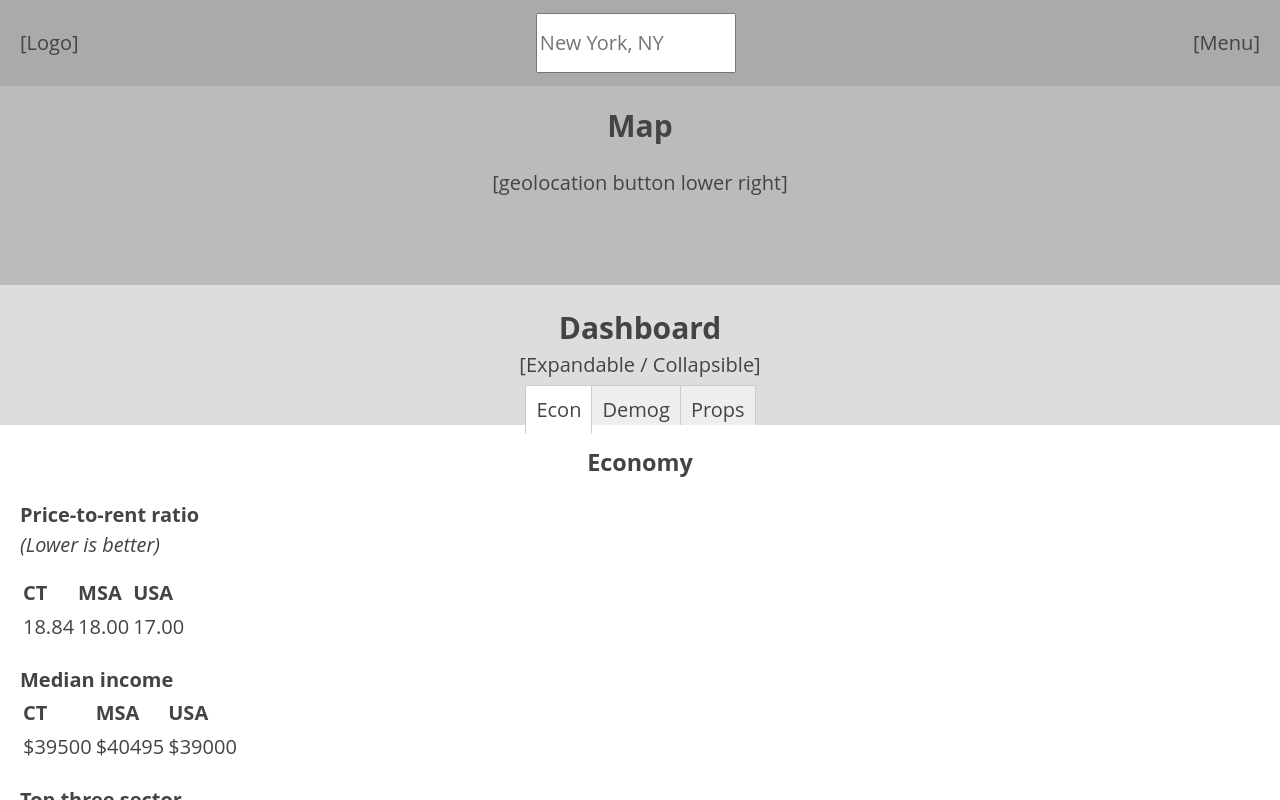
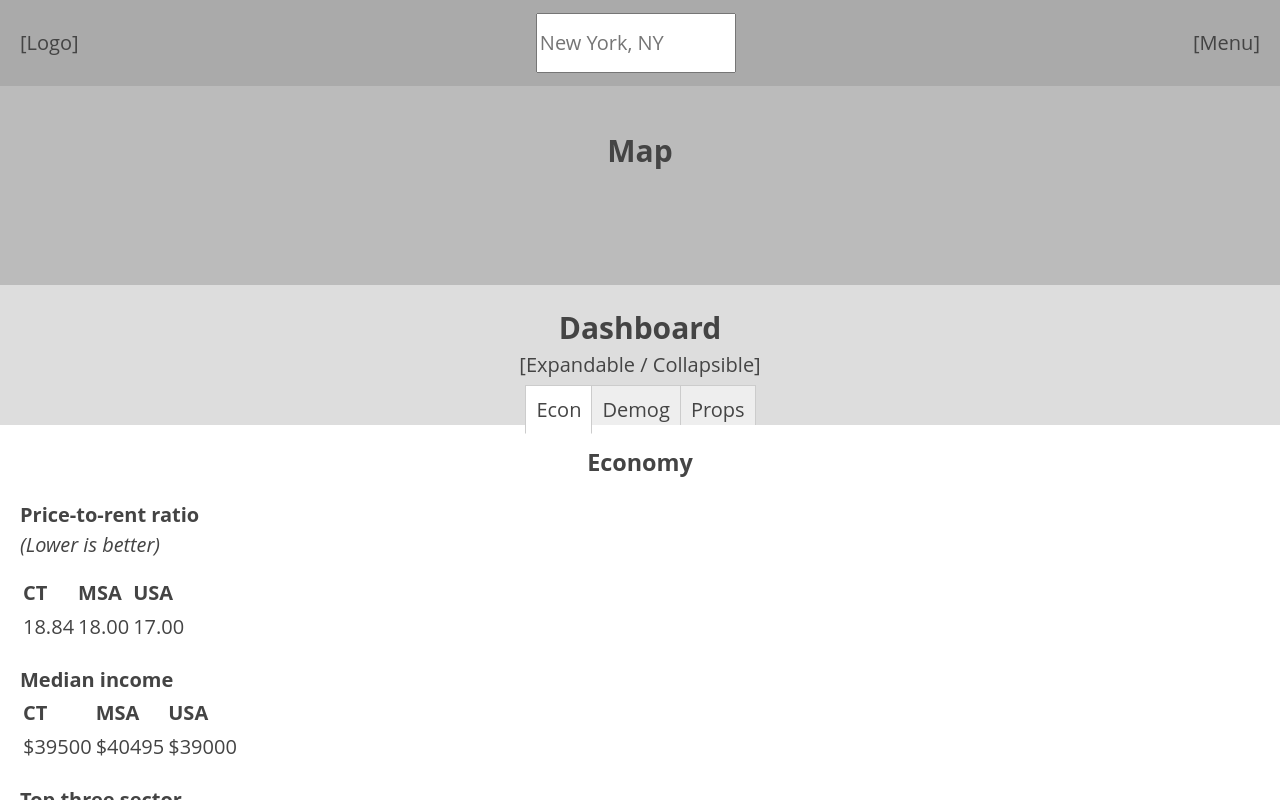
Before and after one commit to bradrivenburgh/rei-search-v2-planning, a plain HTML site: page main-view.html in a window 1280 px wide. Drawn offline with nearby package versions, Linux system fonts and the light colour scheme; placeholder pictures from the web are drawn by us.

Commit message:
removed geolocation; add as backlog issue for when geography of app is expanded

```diff
--- a/main-view.html
+++ b/main-view.html
@@ -20,7 +20,6 @@
 
     <section class="map">
       <h2>Map</h2>
-      <p>[geolocation button lower right]</p>
     </section>
 
     <section class="dashboard">
```
